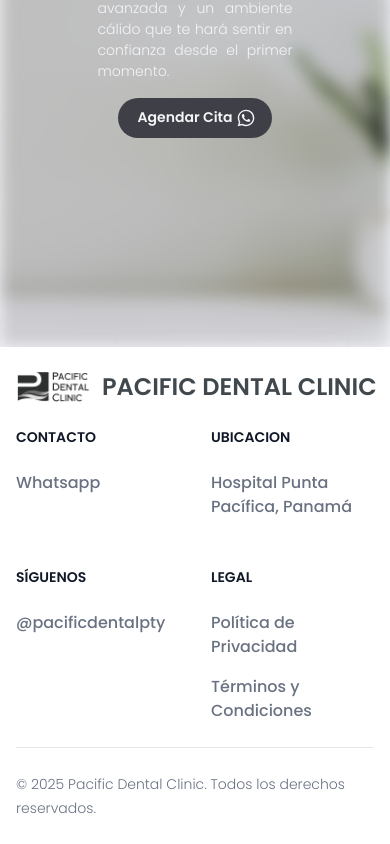
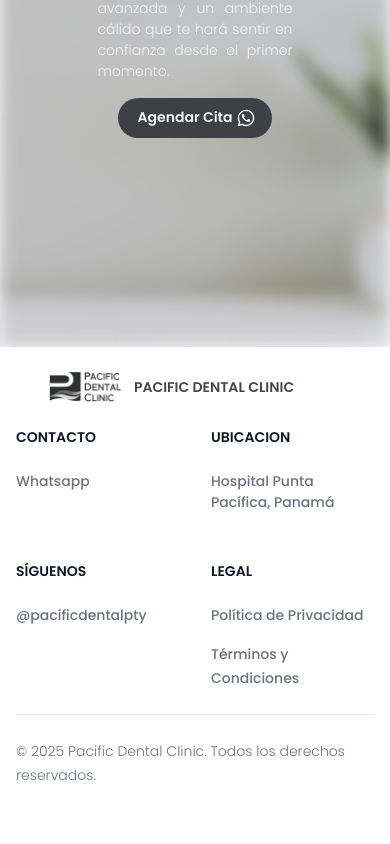
Before and after one commit to isaicastillo13/pacificdentalclinic_site, a React (Vite) app: page /servicios in a window 390 px wide. Shown: the part 7062-7906 px from the top of the page. After the commit the page ends 7873 px from the top, so only its background shows below. Built offline with nearby package versions, Linux system fonts and the light colour scheme; no server answers.

Commit message:
feat: update Hero and Footer components for improved layout and styling, add new logo to LogoCarousel

```diff
--- a/src/components/home/Hero.jsx
+++ b/src/components/home/Hero.jsx
@@ -1,6 +1,6 @@
 import videoHero from "../../assets/video/heroVideo.mp4";
 import pageBg from "../../assets/backgrounds/page-bg.svg";
-import iconoFlechaAbajo from '../../assets/icons/arrow-down-circle.svg';
+import iconoFlechaAbajo from "../../assets/icons/arrow-down-circle.svg";
 import Navbar from "../ui/NavBar";
 
 function Hero() {
@@ -17,11 +17,10 @@ function Hero() {
         <video
           className="absolute top-0 left-0 object-cover w-full h-full"
           src={videoHero}
-                    preload="metadata"
           autoPlay
           loop
           muted
-                    playsInline
+          // playsInline
           // poster="video-poster.jpg"
         />
         {/* Capa de gradiente */}
@@ -36,8 +35,12 @@ function Hero() {
 
       {/* Contenido principal */}
       <div className="absolute top-0 left-0 z-10 flex flex-col items-center justify-around w-full h-full text-neutral-50">
-                <span className="text-[40px] uppercase md:text-[80px] lg:text-[108px]">Pacific Dental</span>
-                <span className="text-[40px] uppercase md:text-[80px] lg:text-[108px]">Clinic</span>
+        <span className="text-[40px] uppercase md:text-[80px] lg:text-[108px]">
+          Pacific Dental
+        </span>
+        <span className="text-[40px] uppercase md:text-[80px] lg:text-[108px]">
+          Clinic
+        </span>
       </div>
     </section>
   );
--- a/src/components/ui/Footer.jsx
+++ b/src/components/ui/Footer.jsx
@@ -7,10 +7,10 @@ function Footer() {
     <footer className="bg-white dark:bg-gray-900">
       <div className="w-full max-w-screen-xl p-4 py-6 mx-auto lg:py-8">
         <div className="md:flex md:justify-between">
-          <div className="mb-6 md:mb-0">
-            <Link to="/" className="flex items-center">
+          <div className="px-8 mb-6 md:mb-0">
+            <Link to="/" className="flex items-start md:flex-col lg:flex-row">
               <img src={logoPCD} className="h-8 me-3" alt="Logo Pacific Dental Clinic" />
-              <span className="self-center text-2xl font-semibold whitespace-nowrap dark:text-white">
+              <span className="self-center font-semibold ext-2xl 4 whitespace-nowrap dark:text-white text-[14px] lg:text-[16px]">
                 PACIFIC DENTAL CLINIC
               </span>
             </Link>
@@ -20,7 +20,7 @@ function Footer() {
             <div>
               <h2 className="mb-6 text-sm font-semibold text-gray-900 uppercase dark:text-white">Contacto</h2>
               <ul className="font-medium text-gray-500 dark:text-gray-400">
-                <li className="mb-4">
+                <li className="mb-4 text-[14px] lg:text-[16px]">
                   <a
                     href="https://api.whatsapp.com/message/LKGBJRM3FAVOO1?autoload=1&app_absent=0"
                     className="hover:underline"
@@ -36,7 +36,7 @@ function Footer() {
             <div>
               <h2 className="mb-6 text-sm font-semibold text-gray-900 uppercase dark:text-white">Ubicacion</h2>
               <ul className="font-medium text-gray-500 dark:text-gray-400">
-                <li className="mb-4">
+                <li className="mb-4 text-[14px] lg:text-[16px]">
                   <a
                     href="https://maps.app.goo.gl/jYU3vJJsLtd77XwV8"
                     className="hover:underline"
@@ -51,7 +51,7 @@ function Footer() {
             <div>
               <h2 className="mb-6 text-sm font-semibold text-gray-900 uppercase dark:text-white">Síguenos</h2>
               <ul className="font-medium text-gray-500 dark:text-gray-400">
-                <li className="mb-4">
+                <li className="mb-4 text-[14px] lg:text-[16px]">
                   <a
                     href="https://www.instagram.com/pacificdentalpty/"
                     className="hover:underline"
@@ -67,13 +67,13 @@ function Footer() {
             <div>
               <h2 className="mb-6 text-sm font-semibold text-gray-900 uppercase dark:text-white">Legal</h2>
               <ul className="font-medium text-gray-500 dark:text-gray-400">
-                <li className="mb-4">
+                <li className="mb-4 text-[14px] lg:text-[16px]">
                   <Link to="/politica-de-privacidad" className="hover:underline">
                     Política de Privacidad
                   </Link>
                 </li>
                 <li>
-                  <Link to="/terminos-y-condiciones" className="hover:underline">
+                  <Link to="/terminos-y-condiciones" className="hover:underline text-[14px] lg:text-[16px]">
                     Términos y Condiciones
                   </Link>
                 </li>
--- a/src/components/ui/LogoCarousel.jsx
+++ b/src/components/ui/LogoCarousel.jsx
@@ -5,6 +5,7 @@ import logoEuropeanFederation from "../../assets/logo/logoEuropeanFederation.web
 import logoSpo from "../../assets/logo/logoSpo.webp";
 import logoWorldFederation from "../../assets/logo/logoWorldFederation.webp";
 import logoAsociacionOdontologica from "../../assets/logo/logoAsociacionOdontologica.webp";
+import logoInvisalingProviders from "../../assets/logo/logoInvisalignProvider.webp";
 
 const logos = [
   {
@@ -31,6 +32,10 @@ const logos = [
     src: logoAsociacionOdontologica,
     alt: "Asociación Odontológica Panameña",
   },
+  {
+    src: logoInvisalingProviders,
+    alt: "Asociación Odontológica Panameña",
+  },
 ];
 
 const LogoCarousel = () => {
@@ -41,12 +46,14 @@ const LogoCarousel = () => {
       </h2>
       <motion.div
         className="flex gap-10 animate-scroll whitespace-nowrap"
-        animate={{
-          x: ["0%", "-50%"],
-        }}
+        animate={
+          window.innerWidth < 768
+            ? { transform: "translateX(-400%)" }
+            : { transform: "translateX(-50%)" }
+        }
         transition={{
           repeat: Infinity,
-          duration: 5,
+          duration: 10,
           ease: "linear",
         }}
       >
```
Also changed, not shown: src/assets/logo/logoInvisalignProvider.webp. Lines whose indentation alone changed are shown as unchanged.
